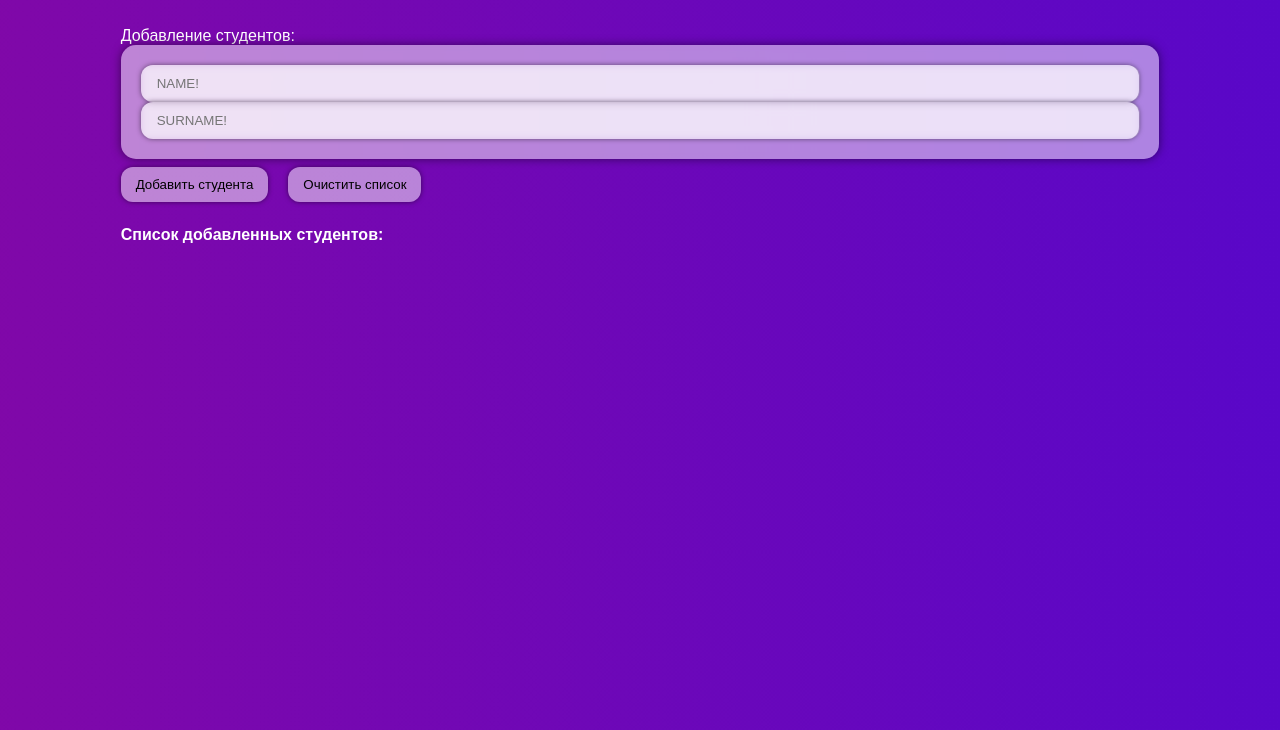
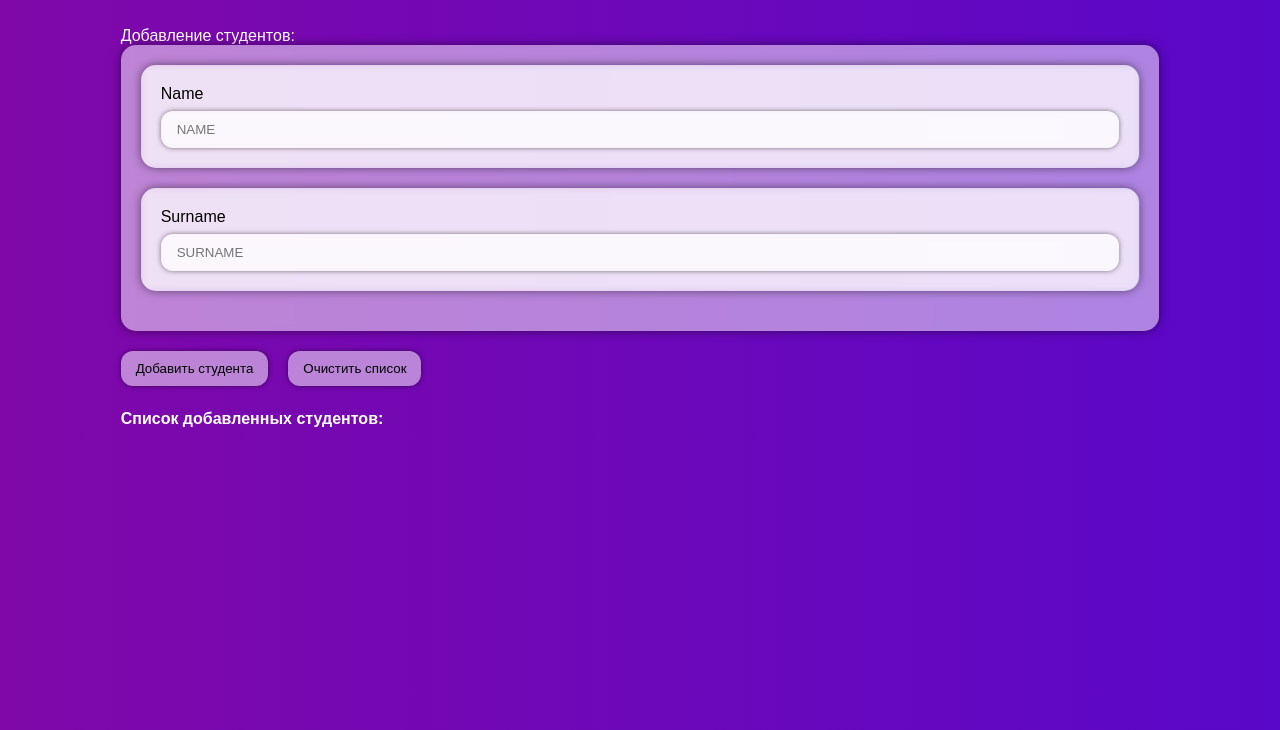
Before and after one commit to Human635/students, a plain HTML site: page index.html in a window 1280 px wide. Shown: the part 70-800 px from the top of the page. Drawn offline with Linux system fonts and the light colour scheme.

Commit message:
not-ready

```diff
--- a/index.html
+++ b/index.html
@@ -18,10 +18,16 @@
         <div>
             Добавление студентов:
         </div>
+
         <div class="form-input-wrapper">
-          <input type="text" id="stName" required="!!!!" placeholder="NAME!">
-
-          <input type="text" id="stSurname" required="!!!!" placeholder="SURNAME!">
+          <div class="form-input-wrapper">
+            <label for="student-name">Name</label>
+            <input type="text" id="stName"  placeholder="NAME" required>
+          </div>
+          <div class="form-input-wrapper">
+            <label for="student-surname">Surname</label>
+            <input type="text" id="stSurname"  placeholder="SURNAME" required>
+          </div>
         </div>
 
 
--- a/style.css
+++ b/style.css
@@ -218,3 +218,7 @@ select:is(:hover, :focus) {
 .remove-button:hover {
   background-color: rgb(176, 67, 48);
 }
+
+.form-input-wrapper{
+  margin-bottom: 20px;
+}
```
Also changed, not shown: 1 other file.
